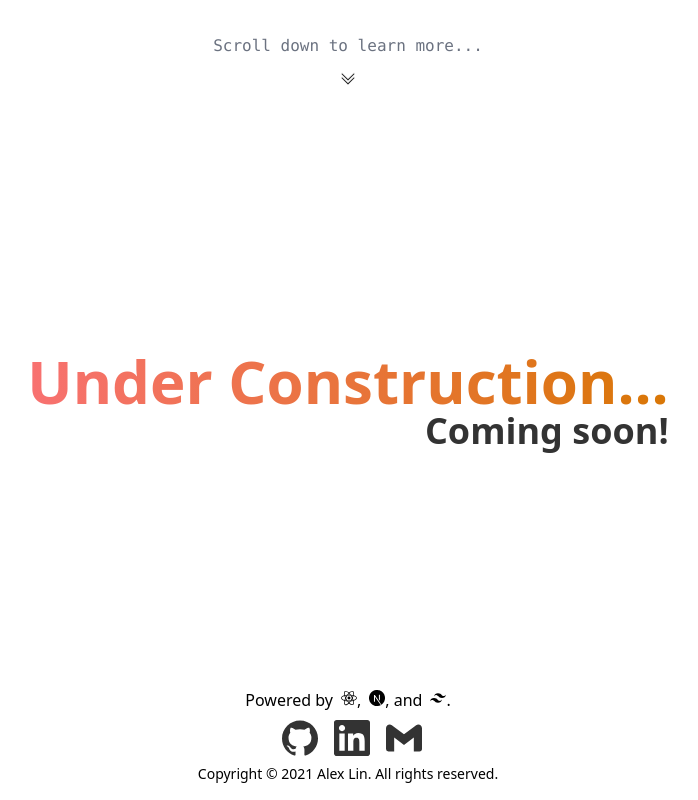
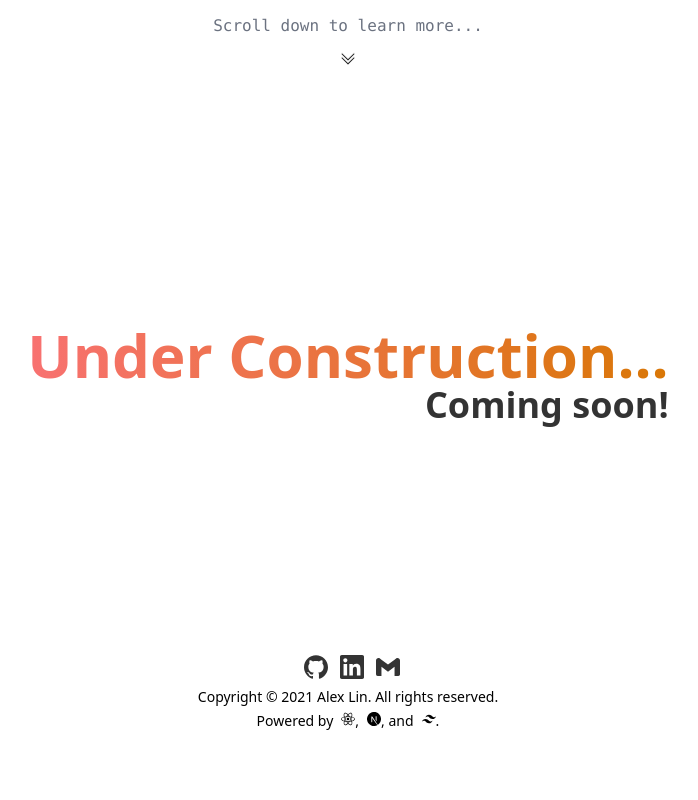
Before and after one commit to alxn3/alxn3.github.io, a Next.js app: page / in a window 1280 px wide. Shown: the part 754-1554 px from the top of the page, without its empty margins (292-990 px from the left). After the commit the page ends 1501 px from the top, so only its background shows below. Built offline with nearby package versions, Linux system fonts and the light colour scheme.

Commit message:
Restyle footer

```diff
--- a/src/components/footer.tsx
+++ b/src/components/footer.tsx
@@ -52,9 +52,24 @@ type Props = {
 const Footer: React.FC<Props> = ({ className }) => {
   return (
     <footer
-      className={`flex p-4 flex-col items-center space-y-2 ${className || ''}`}
+      className={`flex p-4 flex-col items-center space-y-1 ${className || ''}`}
     >
-      <p className="font-regular text-md">
+      <div className="flex text-2xl space-x-3 mb-1">
+        {contact.map((elem, i) => (
+          <span key={i} className="inline-block ml-2">
+            <a
+              href={elem.url}
+              title={elem.name}
+              rel="noreferrer"
+              target="_blank"
+            >
+              {elem.icon}
+            </a>
+          </span>
+        ))}
+      </div>
+      <p className="text-sm">Copyright © {new Date().getFullYear()} Alex Lin. All rights reserved.</p>
+      <p className="font-regular text-sm">
         Powered by
         {madeWith.map((elem, i) => (
           <span key={elem.name}>
@@ -74,21 +89,6 @@ const Footer: React.FC<Props> = ({ className }) => {
         ))}
         .
       </p>
-      <div className="flex text-4xl space-x-4">
-        {contact.map((elem, i) => (
-          <span key={i} className="inline-block ml-2">
-            <a
-              href={elem.url}
-              title={elem.name}
-              rel="noreferrer"
-              target="_blank"
-            >
-              {elem.icon}
-            </a>
-          </span>
-        ))}
-      </div>
-      <p className="text-sm">Copyright © {new Date().getFullYear()} Alex Lin. All rights reserved.</p>
     </footer>
   );
 };
```
